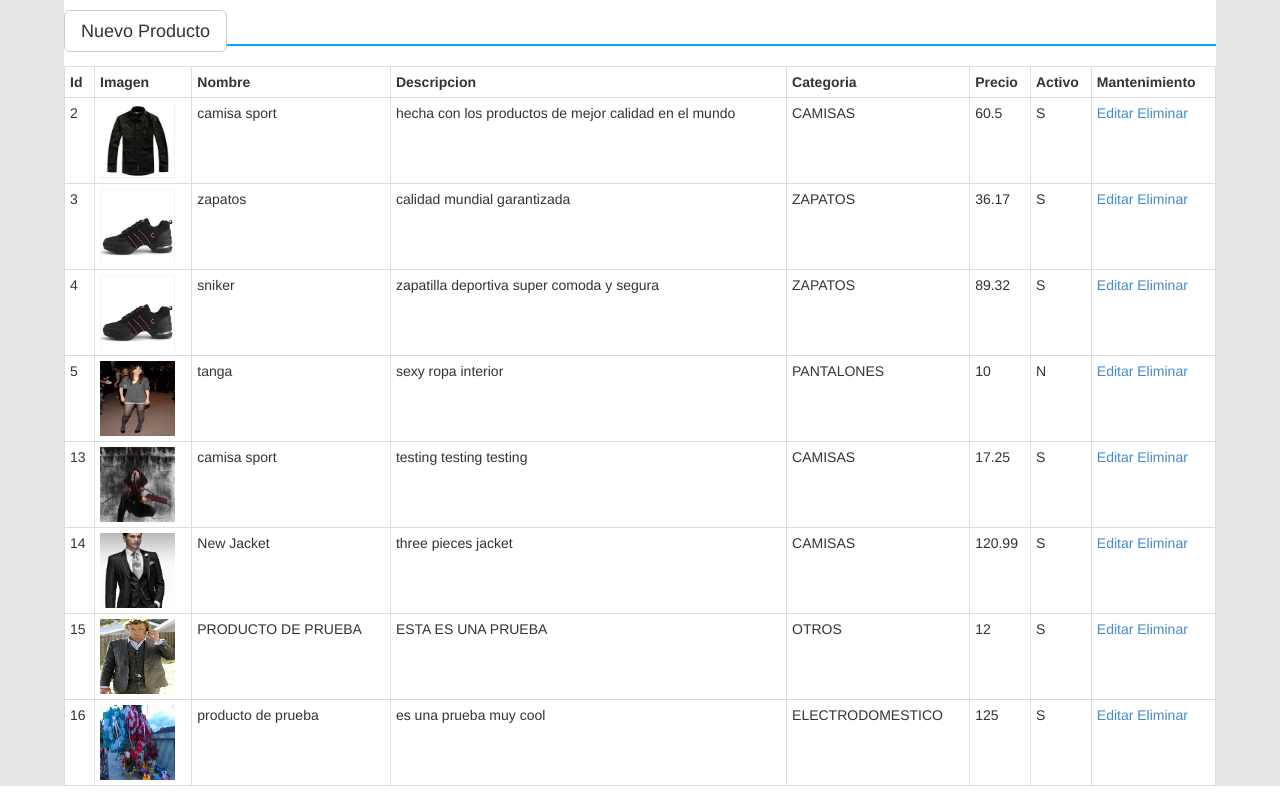
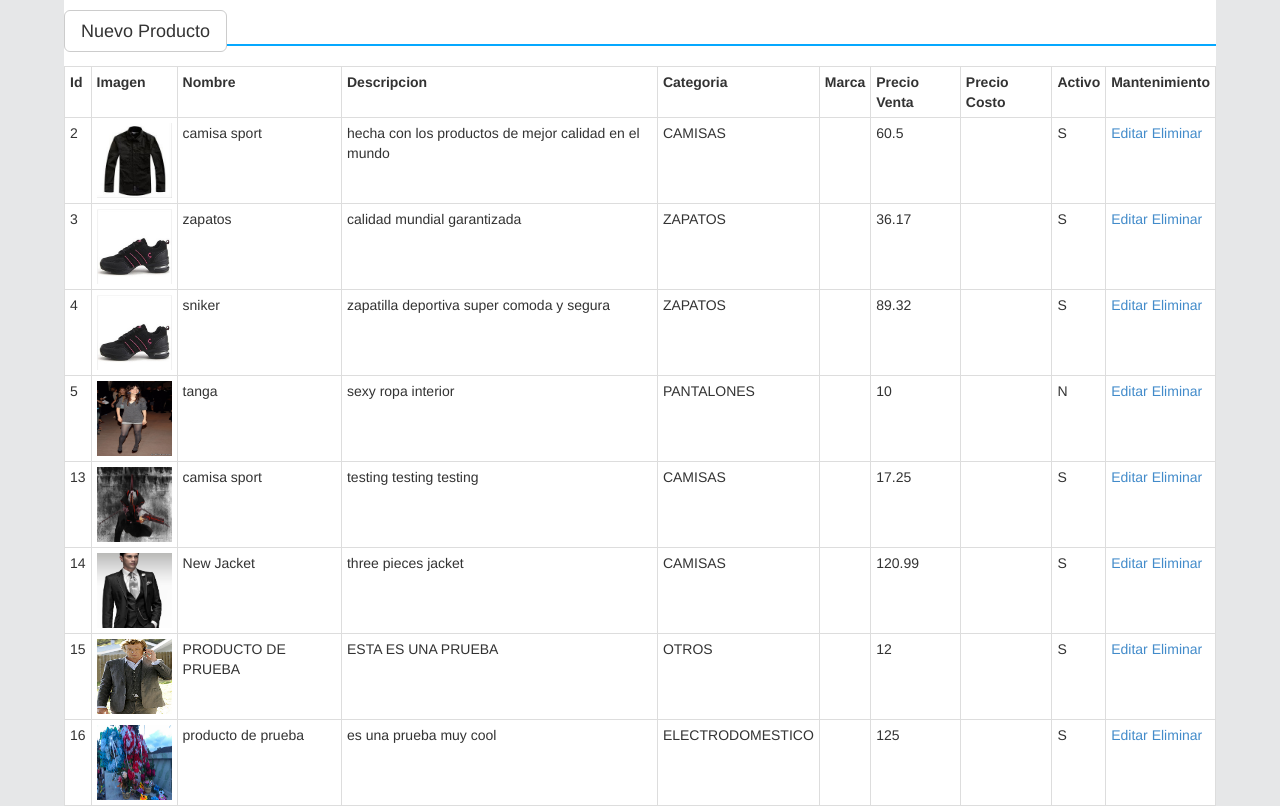
Before and after one commit to damgel/tiendaPRG4, a PHP site: page /administrarProductos.php in a window 1280 px wide. Shown: the part 50-856 px from the top of the page. Run offline with PHP 8.4, Linux system fonts and the light colour scheme; a user stored in the database is signed in; data comes from the database, SQL or seed files in the repository; data that the repository does not hold is empty; some web fonts are replaced.

Commit message:
Algunos requerimientos agregados

```diff
--- a/administrarProductos.php
+++ b/administrarProductos.php
@@ -49,7 +49,9 @@
                 echo "<td><b>Nombre</b></td>";
                 echo "<td><b>Descripcion</b></td>";
                 echo "<td><b>Categoria</b></td>";
-                echo "<td><b>Precio</b></td>";
+                echo "<td><b>Marca</b></td>";
+                echo "<td><b>Precio Venta</b></td>";
+                echo "<td><b>Precio Costo</b></td>";
                 echo "<td><b>Activo</b></td>";
                 echo "<td><b>Mantenimiento</b></td>";
                 echo "</tr>";
@@ -66,7 +68,9 @@
                     echo "<td valign='top'>" . nl2br($row['nombre_p']) . "</td>";
                     echo "<td valign='top'>" . nl2br($row['descripcion_p']) . "</td>";
                     echo "<td valign='top'>" . nl2br($row['categoria_p']) . "</td>";
+                    echo "<td valign='top'>" . nl2br($row['marca_p']) . "</td>";
                     echo "<td valign='top'>" . nl2br($row['precio_p']) . "</td>";
+                    echo "<td valign='top'>" . nl2br($row['costo_p']) . "</td>";
                     echo "<td valign='top'>" . nl2br($row['activo_p']) . "</td>";
                     echo "<td valign='top'><a href=editarProducto.php?id={$row['id_p']}>Editar</a> <a href=eliminarProducto.php?id={$row['id_p']}>Eliminar</a></td> ";
                     echo "</tr>";
```
